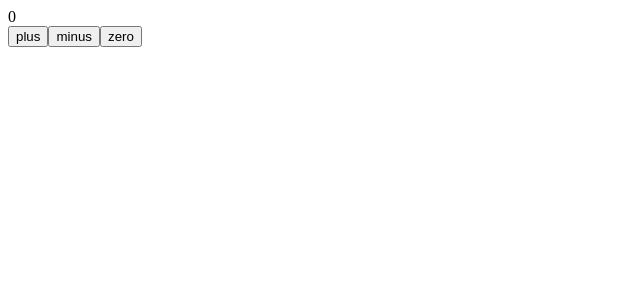
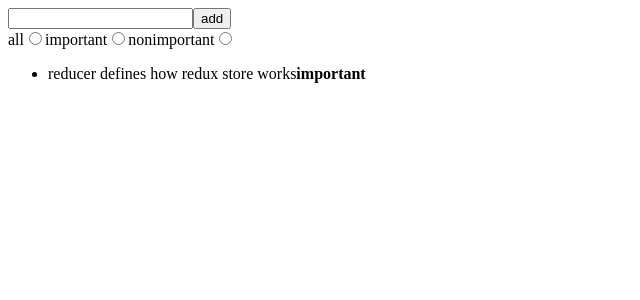
Before and after one commit to tydevelopes/redux-tutorial, a React (Create React App) app: page / in a window 1280 px wide. Shown: the top 300 px of the page, without its empty margins (0-640 px from the left). Built offline with nearby package versions, Linux system fonts and the light colour scheme.

Commit message:
refactor

```diff
--- a/package.json
+++ b/package.json
@@ -5,6 +5,7 @@
   "dependencies": {
     "react": "^16.9.0",
     "react-dom": "^16.9.0",
+    "react-redux": "^7.1.1",
     "react-scripts": "3.1.1",
     "redux": "^4.0.4"
   },
@@ -28,5 +29,8 @@
       "last 1 firefox version",
       "last 1 safari version"
     ]
+  },
+  "devDependencies": {
+    "deep-freeze": "0.0.1"
   }
 }
--- a/src/App.js
+++ b/src/App.js
@@ -1,31 +1,15 @@
 import React from 'react';
-import ReactDOM from 'react-dom';
-import {createStore} from 'redux';
+import NewNote from './components/NewNote';
+import Notes from './components/Notes';
+import VisibilityFilter from './components/VisibilityFilter';
 
-const counterReducer = (state = 0, action) => {
-  switch (action.type) {
-    case 'INCREMENT':
-      return state + 1;
-    case 'DECREMENT':
-      return state - 1;
-    case 'ZERO':
-      return 0;
-    default:
-      return state;
-  }
-}
-
-const store = createStore(counterReducer);
-
-function App() {
+const App = ({ store }) => {
   return (
     <div className="App">
-     <div>{store.getState()}</div>
-     <button onClick={e => store.dispatch({type: 'INCREMENT'})}>plus</button>
-     <button onClick={e => store.dispatch({type: 'DECREMENT'})}>minus</button>
-     <button onClick={e => store.dispatch({type: 'ZERO'})}>zero</button>
+      <NewNote store={store} />
+      <VisibilityFilter store={store} />
+      <Notes store={store} />
     </div>
   );
-}
-
-ReactDOM.render(<App />, document.getElementById('root'));
+};
+export default App;
--- /dev/null
+++ b/src/components/NewNote.js
@@ -0,0 +1,19 @@
+import React from 'react';
+import { createNote } from '../reducers/noteReducer';
+
+const NewNote = props => {
+  const addNote = event => {
+    event.preventDefault();
+    const content = event.target.note.value;
+    event.target.note.value = '';
+    props.store.dispatch(createNote(content));
+  };
+
+  return (
+    <form onSubmit={addNote}>
+      <input name="note" />
+      <button type="submit">add</button>
+    </form>
+  );
+};
+export default NewNote;
--- /dev/null
+++ b/src/components/Note.js
@@ -0,0 +1,12 @@
+import React from 'react';
+
+const Note = ({ note, handleClick }) => {
+  return(
+    <li onClick={handleClick}>
+      {note.content}
+      <strong>{note.important ? 'important' : ''}</strong>
+    </li>
+  )
+}
+
+export default Note;
--- /dev/null
+++ b/src/components/Notes.js
@@ -0,0 +1,29 @@
+import React from 'react';
+import Note from './Note';
+import { toggleImportanceOf } from '../reducers/noteReducer';
+
+const Notes = ({ store }) => {
+  const { notes, filter } = store.getState();
+  const notesToShow = () => {
+    if (filter === 'ALL') {
+      return notes;
+    }
+    return filter === 'IMPORTANT'
+      ? notes.filter(note => note.important)
+      : notes.filter(note => !note.important);
+  };
+
+  return (
+    <ul>
+      {notesToShow().map(note => (
+        <Note
+          key={note.id}
+          note={note}
+          handleClick={() => store.dispatch(toggleImportanceOf(note.id))}
+        />
+      ))}
+    </ul>
+  );
+};
+
+export default Notes;
--- /dev/null
+++ b/src/components/VisibilityFilter.js
@@ -0,0 +1,29 @@
+import React from 'react';
+import { filterChange } from '../reducers/filterReducer';
+
+const VisibilityFilter = props => {
+  const filterClicked = value => {
+    props.store.dispatch(filterChange(value));
+  };
+
+  return (
+    <div>
+      all
+      <input type="radio" name="filter" onChange={() => filterClicked('ALL')} />
+      important
+      <input
+        type="radio"
+        name="filter"
+        onChange={() => filterClicked('IMPORTANT')}
+      />
+      nonimportant
+      <input
+        type="radio"
+        name="filter"
+        onChange={() => filterClicked('NONIMPORTANT')}
+      />
+    </div>
+  );
+};
+
+export default VisibilityFilter;
--- /dev/null
+++ b/src/index.js
@@ -0,0 +1,31 @@
+import React from 'react';
+import ReactDOM from 'react-dom';
+import { createStore, combineReducers } from 'redux';
+import { Provider } from 'react-redux';
+import noteReducer from './reducers/noteReducer';
+import filterReducer from './reducers/filterReducer';
+import { createNote } from './reducers/noteReducer';
+import { filterChange } from './reducers/filterReducer';
+import App from './App';
+
+const reducer = combineReducers({
+  notes: noteReducer,
+  filter: filterReducer
+});
+
+const store = createStore(reducer);
+
+console.log(store.getState());
+
+store.subscribe(() => console.log(store.getState()));
+store.dispatch(filterChange('IMPORTANT'));
+store.dispatch(
+  createNote('combineReducers forms one reduces from many simple reducers')
+);
+
+const renderApp = () => {
+  ReactDOM.render(<App store={store} />, document.getElementById('root'));
+};
+
+renderApp();
+store.subscribe(renderApp);
--- /dev/null
+++ b/src/reducers/filterReducer.js
@@ -0,0 +1,19 @@
+const filterReducer = (state = 'ALL', action) => {
+  console.log('ACTION: ', action)
+  switch (action.type) {
+    case 'SET_FILTER':
+      return action.filter;
+    default:
+      return state;
+  }
+};
+
+// action creator
+export const filterChange = filter => {
+  return {
+    type: 'SET_FILTER',
+    filter
+  };
+};
+
+export default filterReducer;
--- /dev/null
+++ b/src/reducers/noteReducer.js
@@ -0,0 +1,54 @@
+const initialState = [
+  {
+    content: 'reducer defines how redux store works',
+    important: true,
+    id: 1,
+  },
+  {
+    content: 'state of store can contain any data',
+    important: false,
+    id: 2,
+  },
+]
+
+const noteReducer = (state = initialState, action) => {
+  switch (action.type) {
+    case 'NEW_NOTE':
+      return [...state, action.data];
+    case 'TOGGLE_IMPORTANCE':
+      const id = action.data.id
+      const noteToChange = state.find(n => n.id === id)
+      const changedNote = {
+        ...noteToChange,
+        important: !noteToChange.important
+      }
+      return state.map(note =>
+        note.id !== id ? note : changedNote
+      )
+    default:
+      return state
+  }
+}
+
+const generateId = () =>
+Number((Math.random() * 1000000).toFixed(0))
+
+export const createNote = (content) => {
+  return {
+    type: 'NEW_NOTE',
+    data: {
+      content,
+      important: false,
+      id: generateId()
+    }
+  }
+}
+
+export const toggleImportanceOf = (id) => {
+  return {
+    type: 'TOGGLE_IMPORTANCE',
+    data: { id }
+  }
+}
+
+export default noteReducer;
```
Also changed, not shown: src/inndex.js (deleted), 2 other files (tests, documents, lock files or other folders).
